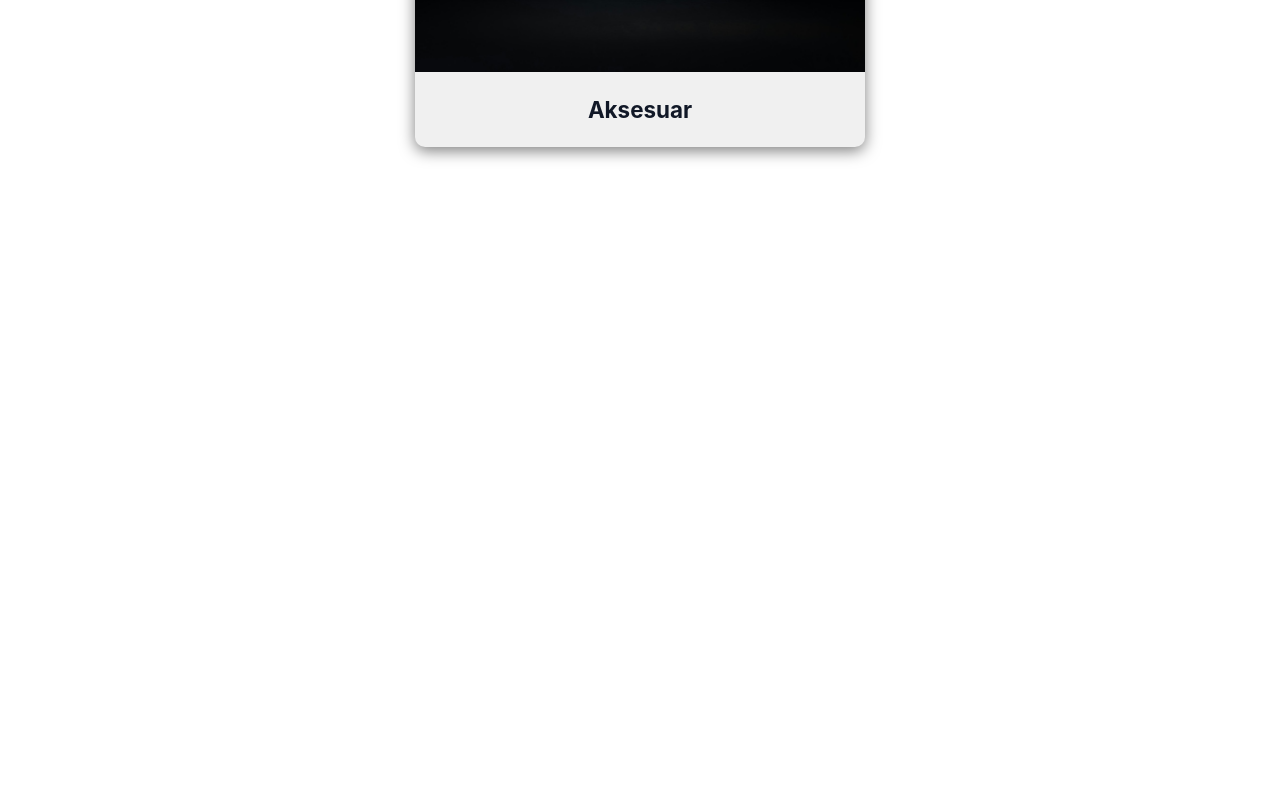
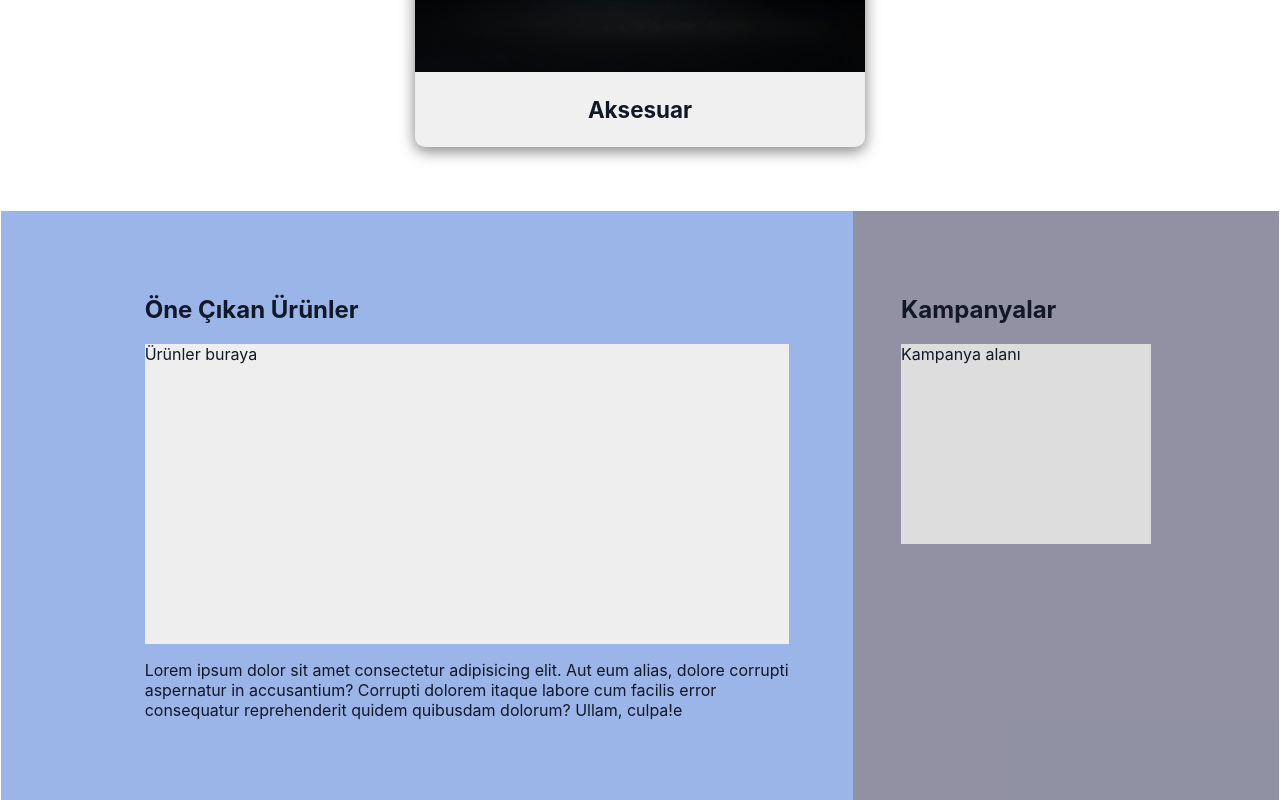
Before and after one commit to ayagiz1/aydin-giyim, a React (Create React App) app: page / in a window 1280 px wide. Shown: the part 3096-3896 px from the top of the page. Before the commit the page ends 3307 px from the top, so only its background shows below. Built offline with nearby package versions, Linux system fonts and the light colour scheme.

Commit message:
feat: 2 section eklendi.

```diff
--- a/src/App.js
+++ b/src/App.js
@@ -2,6 +2,7 @@ import React from 'react';
 import Header from './components/Header';
 import Hero from './components/Hero';
 import CategoryShowcase from './components/CategoryShowcase';
+import MainContent from './components/MainContent';
 
 function App() {
   return (
@@ -9,6 +10,7 @@ function App() {
       <Header />
       <Hero />
       <CategoryShowcase />
+      <MainContent />
     </div>
   );
 }
--- /dev/null
+++ b/src/components/Campaigns.js
@@ -0,0 +1,13 @@
+import React from 'react';
+import './Campaigns.css';
+
+const Campaigns = () => {
+    return (
+        <section className='campaigns-container'>
+            <h2>Kampanyalar</h2>
+            <div style={{ background: "#ddd", height: "200px" }}>Kampanya alanı</div>
+        </section>
+    );
+}
+
+export default Campaigns;
--- /dev/null
+++ b/src/components/FeaturedProducts.js
@@ -0,0 +1,14 @@
+import React from 'react';
+import './FeaturedProducts.css';
+
+const FeaturedProducts = () => {
+    return (
+        <section className='featured-products-container'>
+            <h2>Öne Çıkan Ürünler</h2>
+            <div style={{ background: "#eee", height: "300px" }}>Ürünler buraya</div>
+            <p>Lorem ipsum dolor sit amet consectetur adipisicing elit. Aut eum alias, dolore corrupti aspernatur in accusantium? Corrupti dolorem itaque labore cum facilis error consequatur reprehenderit quidem quibusdam dolorum? Ullam, culpa!e</p>
+        </section>
+    );
+}
+
+export default FeaturedProducts;
--- /dev/null
+++ b/src/components/MainContent.css
@@ -0,0 +1,51 @@
+.main-content-container {
+    display: flex;
+    flex-wrap: wrap;
+    justify-content: center;
+    width: 100%;
+    margin: 0 auto;
+}
+
+.featured-products-container {
+    flex-basis: 0;
+    flex-grow: 2;
+    max-width: 66.6%;
+    background-color: #4f7cd68f ;
+    padding: 4rem 4rem 4rem 9rem;
+}
+
+.campaigns-container {
+    flex-basis: 0;
+    flex-grow: 1;
+    max-width: 33.3%;
+    padding: 4rem 8rem 4rem 3rem;
+    background-color: #01012b6e;
+}
+
+/* -----------------------MEDIA QUERIES -------------------- */
+@media (max-width: 768px) {
+
+    .featured-products-container {
+        flex-basis: 100%;
+        max-width: 100%;
+        padding: 1.5rem;
+    }
+
+    .campaigns-container {
+        flex-basis: 100%;
+        max-width: 100%;
+        padding: 1.5rem;
+    }
+}
+
+@media (min-width: 1715px) {
+    .featured-products-container {
+        padding: 6rem 6rem 6rem 20rem;
+
+    }
+
+    .campaigns-container {
+        padding: 6rem 12rem 6rem 5rem;
+
+    }
+}
--- /dev/null
+++ b/src/components/MainContent.js
@@ -0,0 +1,14 @@
+import React from 'react';
+import './MainContent.css';
+import FeaturedProducts from './FeaturedProducts';
+import Campaigns from './Campaigns';
+
+const MainContent = () => {
+    return (
+        <section className='main-content-container'>
+            <FeaturedProducts />
+            <Campaigns />
+        </section>
+    );
+}
+export default MainContent;
```
Also changed, not shown: src/components/Campaigns.css (added), src/components/FeaturedProducts.css (added).
